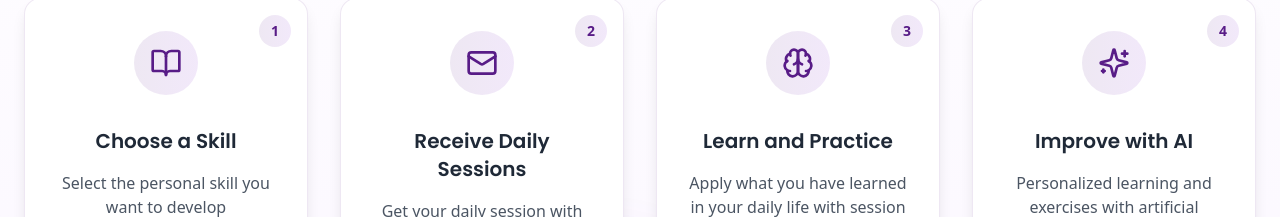
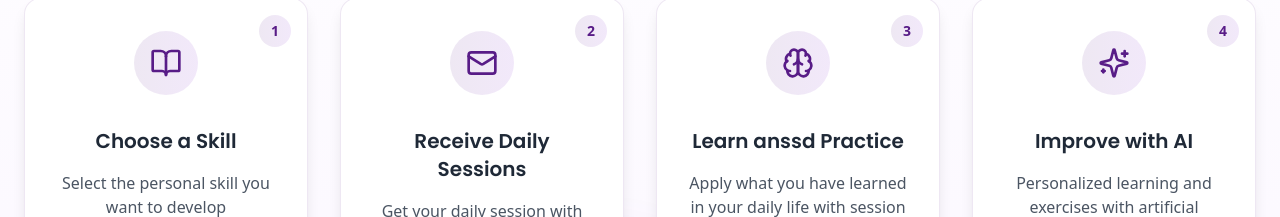
Before and after one commit to Ferrajju/skillvoo-landing, a Next.js app: page / in a window 1280 px wide. Shown: the part 1800-2017 px from the top of the page. Built offline with nearby package versions, Linux system fonts and the light colour scheme.

Commit message:
Initial commit

```diff
--- a/app/page.tsx
+++ b/app/page.tsx
@@ -31,7 +31,7 @@ const features = [
     icon: <Mail className="w-8 h-8" />,
   },
   {
-    title: "Learn and Practice",
+    title: "Learn anssd Practice",
     description: "Apply what you have learned in your daily life with session proposals",
     icon: <Brain className="w-8 h-8" />,
   },
```
